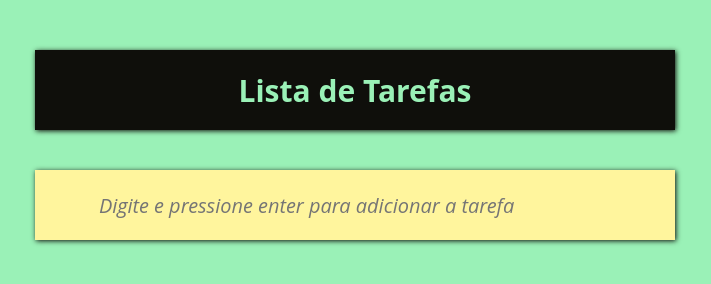
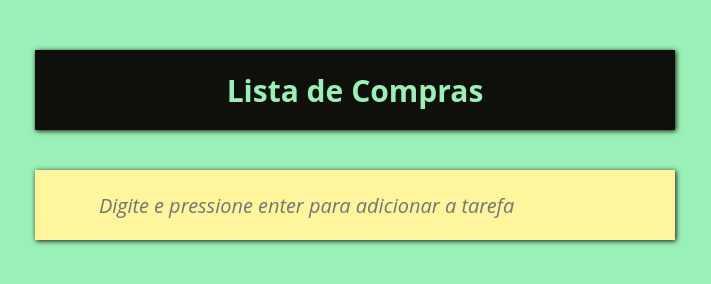
Before and after one commit to BrenoVital/Lista_De_Tarefas, a plain HTML site: page index.html in a window 1280 px wide. Shown: the whole page, without its empty margins (285-996 px from the left). Drawn offline with Linux system fonts and the light colour scheme.

Commit message:
Add files via upload

```diff
--- a/index.html
+++ b/index.html
@@ -5,13 +5,13 @@
     <meta charset="UTF-8">
     <meta name="viewport" content="width=device-width, initial-scale=1.0">
     <link rel="stylesheet" href="style.css">
-    <title>Lista de Tarefas</title>
+    <title>Lista de Compras</title>
 </head>
 
 <body>
     <div class="todo">
         <div class="todo__title">
-            Lista de Tarefas
+            Lista de Compras
         </div>
 
         <div class="todo__list" id='todoList'>
```
